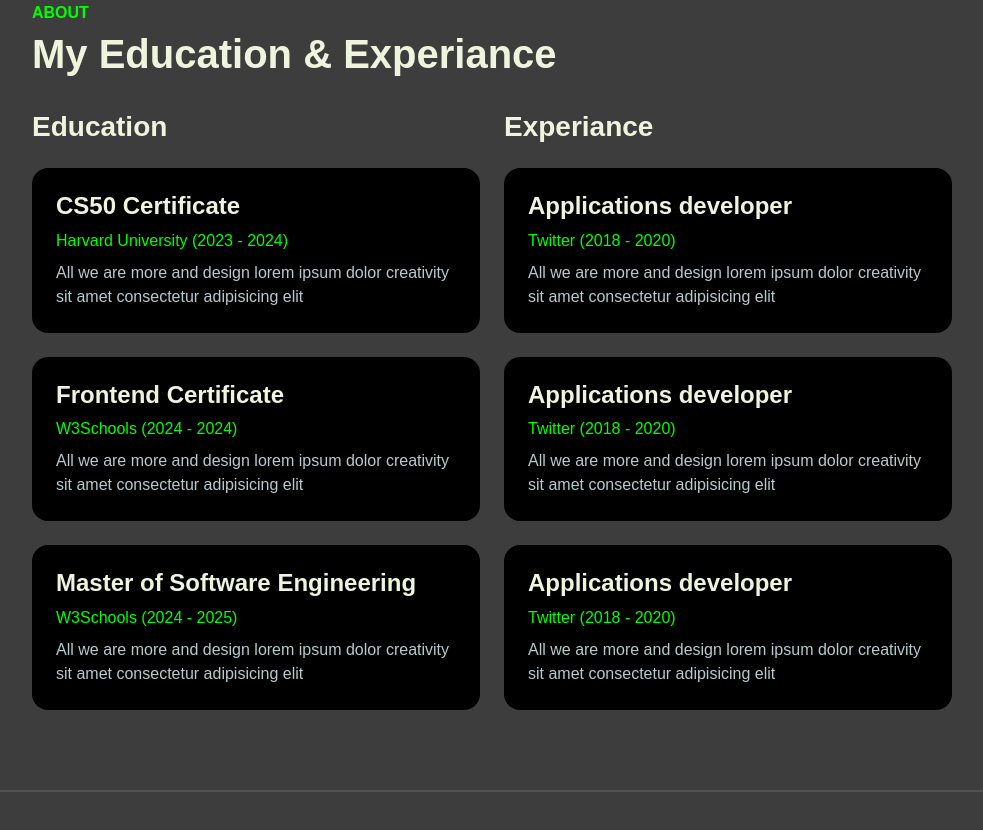
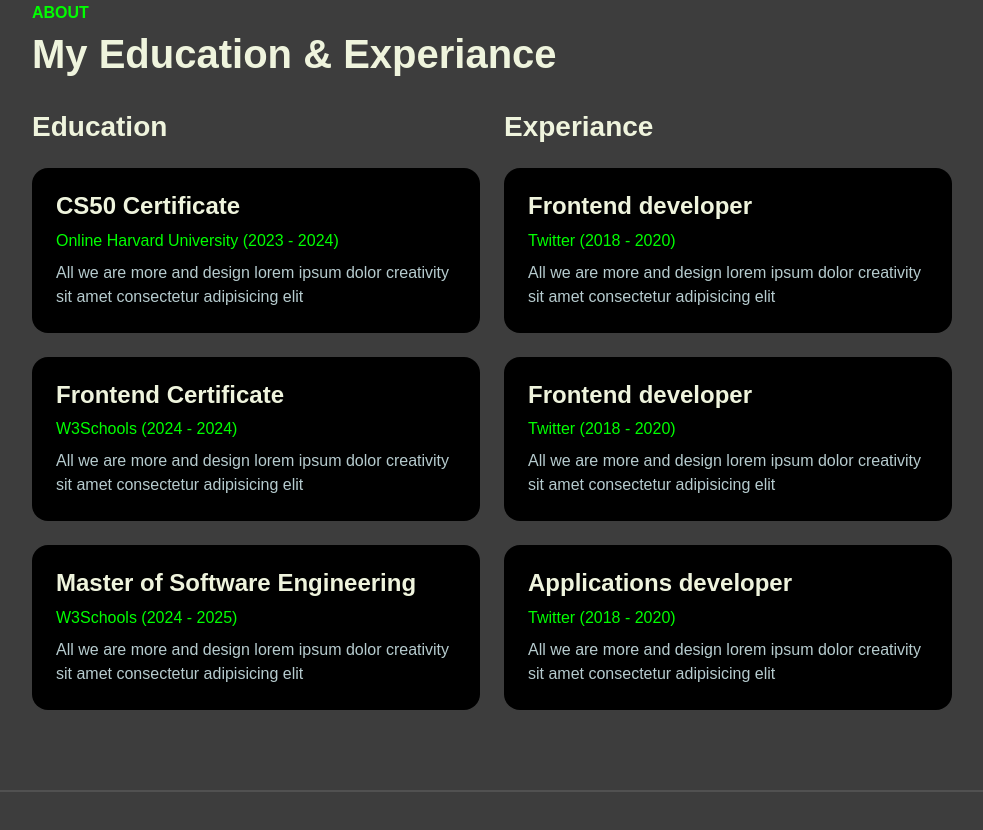
Before and after one commit to GilbertAywa/portfolio, a plain HTML site: page views/index.html in a window 1280 px wide. Shown: the part 4534-5364 px from the top of the page, without its empty margins (268-1251 px from the left). Drawn offline with Linux system fonts and the light colour scheme; files whose address does not match are found by name; a web font is replaced by a local one.

Commit message:
Update index.html

```diff
--- a/views/index.html
+++ b/views/index.html
@@ -343,7 +343,7 @@
                             <div class="col-12" data-aos="fade-up" data-aos-delay="600">
                                 <div class="bg-base p-4 rounded-4 shadow-effect">
                                     <h4>CS50 Certificate</h4>
-                                    <p class="text-brand mb-2">Harvard University (2023 - 2024)</p>
+                                    <p class="text-brand mb-2">Online Harvard University (2023 - 2024)</p>
                                     <p class="mb-0">All we are more and design lorem ipsum dolor creativity sit amet consectetur adipisicing elit</p>
                                 </div>
                             </div>
@@ -375,7 +375,7 @@
 
                             <div class="col-12" data-aos="fade-up" data-aos-delay="600">
                                 <div class="bg-base p-4 rounded-4 shadow-effect">
-                                    <h4>Applications developer</h4>
+                                    <h4>Frontend developer</h4>
                                     <p class="text-brand mb-2">Twitter (2018 - 2020)</p>
                                     <p class="mb-0">All we are more and design lorem ipsum dolor creativity sit amet consectetur adipisicing elit</p>
                                 </div>
@@ -383,7 +383,7 @@
 
                             <div class="col-12" data-aos="fade-up" data-aos-delay="600">
                                 <div class="bg-base p-4 rounded-4 shadow-effect">
-                                    <h4>Applications developer</h4>
+                                    <h4>Frontend developer</h4>
                                     <p class="text-brand mb-2">Twitter (2018 - 2020)</p>
                                     <p class="mb-0">All we are more and design lorem ipsum dolor creativity sit amet consectetur adipisicing elit</p>
                                 </div>
@@ -588,7 +588,7 @@
                     <div class="col-auto">
                         <div class="social-icons">
                             <a href="https://github.com/GilbertAywa"><i class="lab la-github"></i></a>
-                            <a href=""><i class="lab la-linkedin"></i></a>
+                            <a href="www.linkedin.com/in/gilbert-aywa-6872b72b5"><i class="lab la-linkedin"></i></a>
                             <a href=""><i class="lab la-instagram"></i></a>
                             <a href=""><i class="lab la-facebook"></i></a>
                             <a href=""><i class="lab la-twitter"></i></a>
```
